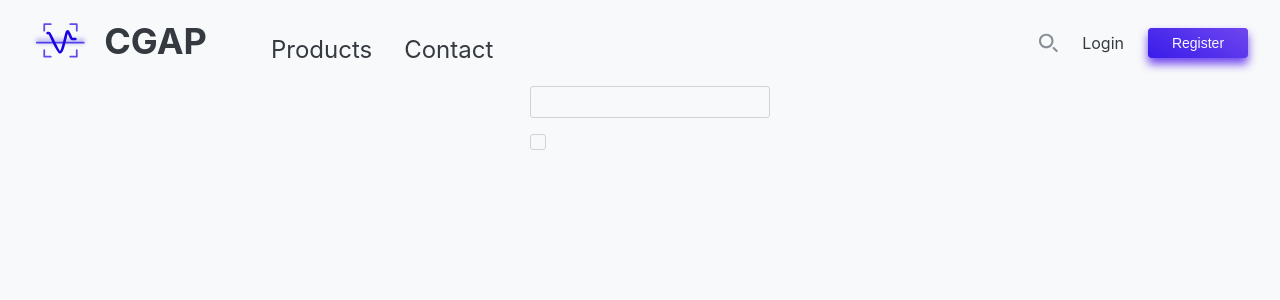
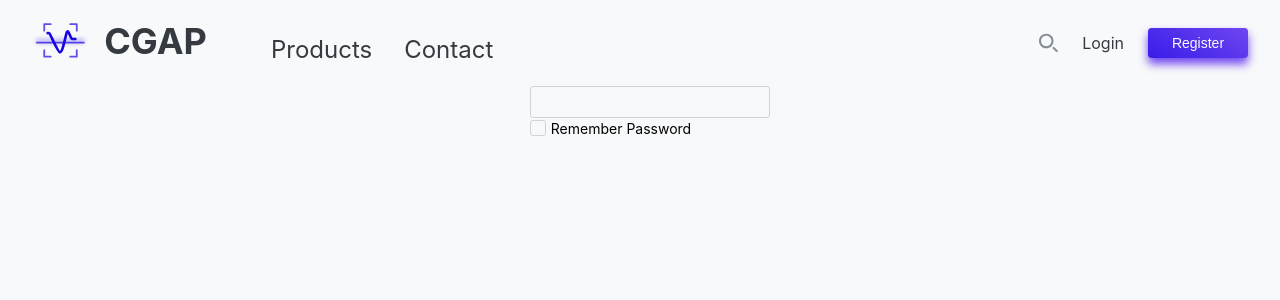
Before and after one commit to HopeStudio/Deep-Learning-based-Chemical-Graphics-Analysis-Platform-FE, a React (Create React App) app: page /login in a window 1280 px wide. Shown: the top 300 px of the page. Built offline with nearby package versions, Linux system fonts and the light colour scheme.

Commit message:
:dizzy: feature (checkboxItem) update styles

```diff
--- a/package.json
+++ b/package.json
@@ -20,6 +20,7 @@
     "@types/react-dom": "^16.9.4",
     "@types/react-redux": "^7.1.5",
     "@types/react-router-dom": "^5.1.3",
+    "@types/uuid": "^3.4.6",
     "axios": "^0.19.0",
     "classnames": "^2.2.6",
     "react": "^16.12.0",
@@ -28,7 +29,8 @@
     "react-router-dom": "^5.1.2",
     "react-scripts": "3.3.0",
     "redux": "^4.0.4",
-    "typescript": "^3.7.3"
+    "typescript": "^3.7.3",
+    "uuid": "^3.3.3"
   },
   "devDependencies": {
     "commitizen": "^4.0.3",
--- a/src/components/checkboxItem/checkboxItem.module.scss
+++ b/src/components/checkboxItem/checkboxItem.module.scss
@@ -1,9 +1,21 @@
+.wrapper {
+  display: inline-flex;
+  align-items: center;
+
+  font-size: var(--size-small);
+  color: black;
+
+  user-select: none;
+  cursor: pointer;
+}
+
 .container {
+  display: inline-block;
   position: relative;
   width: 1rem;
   height: 1rem;
 
-  margin-top: 1rem;
+  margin-right: .3rem;
 
   &::after {
     content: '';
@@ -20,16 +32,6 @@
     border-color: transparent;
     transition: border-color ease .2s .3s;
   }
-}
-
-.checkbox {
-  position: absolute;
-  top: 0;
-  left: 0;
-  width: 100%;
-  height: 100%;
-  z-index: 1;
-  opacity: 0;
 }
 
 .icon {
@@ -55,5 +57,5 @@
 
 .check-icon {
   width: .6rem;
-  margin-top: -.3rem;
+  margin-top: .1rem;
 }
--- a/src/components/checkboxItem/checkboxItem.tsx
+++ b/src/components/checkboxItem/checkboxItem.tsx
@@ -1,30 +1,49 @@
-import React, { useState, FormEvent, ChangeEvent } from 'react'
+import React, { useState } from 'react'
 import classnames from 'classnames'
+import uuid from 'uuid/v4'
 import Classes from './checkboxItem.module.scss'
 import { ReactComponent as CheckIcon } from '../../assets/images/check-icon.svg'
 
 export interface CheckboxItemProps {
   onChange: () => void
-  checked: boolean
+  checked: boolean,
+  className?: string,
 }
 
 const CheckboxItem: React.FC<CheckboxItemProps> = props => {
   const {
     onChange,
     checked,
+    className: injectClassName,
+    children,
+    ...rest
   } = props
+
+  const [randomId] = useState(uuid())
 
   const className = classnames(Classes.container, {
     [Classes.active]: checked,
   })
 
+  const wrapperClassName = classnames(Classes.wrapper, injectClassName)
+
   return (
-    <div className={className}>
-      <input type="checkbox" className={Classes.checkbox} checked={checked} onChange={onChange} />
-      <span className={Classes.icon}>
-        <CheckIcon className={Classes['check-icon']} />
-      </span>
-    </div>
+    <label htmlFor={randomId} className={wrapperClassName} {...rest}>
+      <div className={className}>
+        <div className={Classes.icon}>
+          <CheckIcon className={Classes['check-icon']} />
+        </div>
+        <input
+          type="checkbox"
+          hidden
+          className={Classes.checkbox}
+          checked={checked}
+          onChange={onChange}
+          id={randomId}
+        />
+      </div>
+      {children}
+    </label>
   )
 }
 
--- a/src/components/input/input.module.scss
+++ b/src/components/input/input.module.scss
@@ -3,6 +3,7 @@
   height: 1.75rem;
 
   font-size: var(--size-small);
+  color: var(--color-dark);
 
   background: none;
   border: 1px solid var(--color-border);
--- a/src/containers/loginForm/loginForm.tsx
+++ b/src/containers/loginForm/loginForm.tsx
@@ -10,7 +10,9 @@ const LoginForm: React.FC = () => {
   return (
     <form>
       <Input />
-      <CheckboxItem checked={checked} onChange={handleChange}/>
+      <CheckboxItem checked={checked} onChange={handleChange}>
+        Remember Password
+      </CheckboxItem>
     </form>
   )
 }
```
